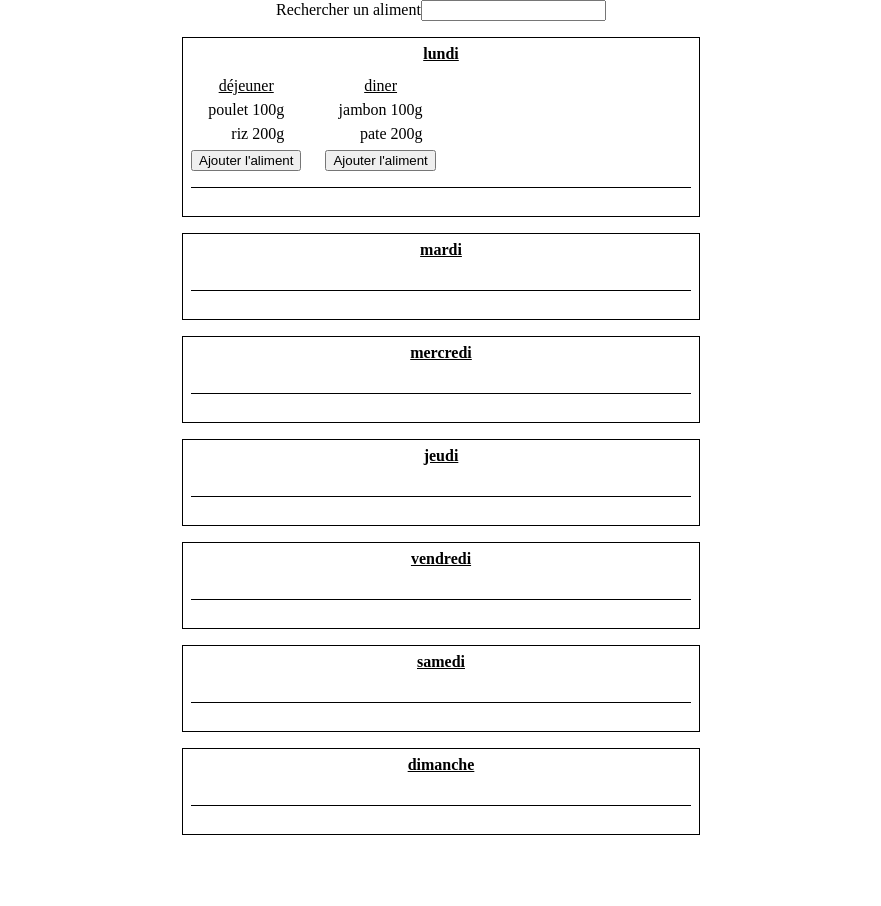
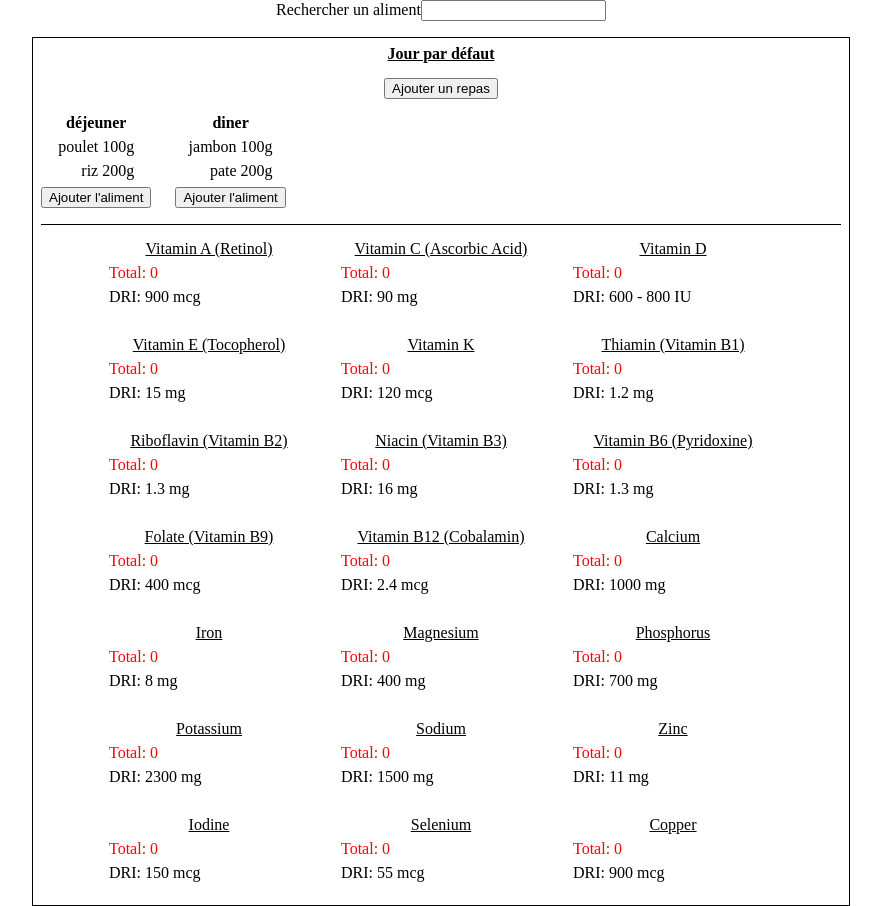
Before and after one commit to Clement-Hue/powerfood, a React (Vite) app: page / in a window 1280 px wide. Shown: the whole page, without its empty margins (199-1080 px from the left). Before the commit the page ends 835 px from the top, so only its background shows below. Built offline with nearby package versions, Linux system fonts and the light colour scheme.

Commit message:
Add color to total nutrients value

```diff
--- a/src/DRI.json
+++ b/src/DRI.json
@@ -0,0 +1,149 @@
+[
+  {
+    "name": "Vitamin A (Retinol)",
+    "DRI": {
+      "amount": 900,
+      "unit": "mcg"
+    }
+  },
+  {
+    "name": "Vitamin C (Ascorbic Acid)",
+    "DRI": {
+      "amount": 90,
+      "unit": "mg"
+    }
+  },
+  {
+    "name": "Vitamin D",
+    "DRI": {
+      "amount": "600 - 800",
+      "unit": "IU"
+    }
+  },
+  {
+    "name": "Vitamin E (Tocopherol)",
+    "DRI": {
+      "amount": 15,
+      "unit": "mg"
+    }
+  },
+  {
+    "name": "Vitamin K",
+    "DRI": {
+      "amount": 120,
+      "unit": "mcg"
+    }
+  },
+  {
+    "name": "Thiamin (Vitamin B1)",
+    "DRI": {
+      "amount": 1.2,
+      "unit": "mg"
+    }
+  },
+  {
+    "name": "Riboflavin (Vitamin B2)",
+    "DRI": {
+      "amount": 1.3,
+      "unit": "mg"
+    }
+  },
+  {
+    "name": "Niacin (Vitamin B3)",
+    "DRI": {
+      "amount": 16,
+      "unit": "mg"
+    }
+  },
+  {
+    "name": "Vitamin B6 (Pyridoxine)",
+    "DRI": {
+      "amount": 1.3,
+      "unit": "mg"
+    }
+  },
+  {
+    "name": "Folate (Vitamin B9)",
+    "DRI": {
+      "amount": 400,
+      "unit": "mcg"
+    }
+  },
+  {
+    "name": "Vitamin B12 (Cobalamin)",
+    "DRI": {
+      "amount": 2.4,
+      "unit": "mcg"
+    }
+  },
+  {
+    "name": "Calcium",
+    "DRI": {
+      "amount": 1000,
+      "unit": "mg"
+    }
+  },
+  {
+    "name": "Iron",
+    "DRI": {
+      "amount": 8,
+      "unit": "mg"
+    }
+  },
+  {
+    "name": "Magnesium",
+    "DRI": {
+      "amount": 400,
+      "unit": "mg"
+    }
+  },
+  {
+    "name": "Phosphorus",
+    "DRI": {
+      "amount": 700,
+      "unit": "mg"
+    }
+  },
+  {
+    "name": "Potassium",
+    "DRI": {
+      "amount": 2300,
+      "unit": "mg"
+    }
+  },
+  {
+    "name": "Sodium",
+    "DRI": {
+      "amount": 1500,
+      "unit": "mg"
+    }
+  },
+  {
+    "name": "Zinc",
+    "DRI": {
+      "amount": 11,
+      "unit": "mg"
+    }
+  },
+  {
+    "name": "Iodine",
+    "DRI": {
+      "amount": 150,
+      "unit": "mcg"
+    }
+  },
+  {
+    "name": "Selenium",
+    "DRI": {
+      "amount": 55,
+      "unit": "mcg"
+    }
+  },
+  {
+    "name": "Copper",
+    "DRI": {
+      "amount": 900,
+      "unit": "mcg"
+    }
+  }
+]
--- a/src/modules/board/components/Day/Day.module.scss
+++ b/src/modules/board/components/Day/Day.module.scss
@@ -4,7 +4,7 @@
   display: flex;
   flex-direction: column;
   align-items: center;
-  min-width: 500px;
+  max-width: 800px;
   min-height: 50px;
   gap: sizing.spacing(2);
   border: var(--border);
--- a/src/modules/board/components/Day/Day.tsx
+++ b/src/modules/board/components/Day/Day.tsx
@@ -1,6 +1,8 @@
 import React from 'react';
 import classes from "./Day.module.scss"
 import {Summary} from "./components";
+import DRI from "src/DRI.json"
+import {Button} from "@shares";
 
 const Day: React.FC<Props> = ({name, children}) => {
     return (
@@ -8,10 +10,11 @@ const Day: React.FC<Props> = ({name, children}) => {
             <div className={classes["day__name"]}>
                 {name}
             </div>
+            <Button>Ajouter un repas</Button>
             <div className={classes["meals-container"]}>
                 {children}
             </div>
-            <Summary/>
+            <Summary nutrients={DRI}/>
         </div>
     );
 };
--- a/src/modules/board/components/Day/components/Summary/Summary.module.scss
+++ b/src/modules/board/components/Day/components/Summary/Summary.module.scss
@@ -3,14 +3,34 @@
 .container {
   display: flex;
   flex-direction: row;
-  gap: sizing.spacing(1);
+  flex-wrap: wrap;
+  gap: sizing.spacing(4);
   min-height: 20px;
-  width: 100%;
   border-top: var(--border);
+  justify-content: center;
+  padding: sizing.spacing(2);
 }
 
 .nutrient-container {
   display: flex;
+  width: 200px;
   flex-direction: column;
   gap: sizing.spacing(1);
 }
+
+.nutrient__name {
+  align-self: center;
+  text-decoration: underline;
+}
+
+.value--positive {
+  color: green;
+}
+
+.value--negative {
+  color: red;
+}
+
+.value--limit {
+  color: yellow;
+}
--- a/src/modules/board/components/Day/components/Summary/Summary.tsx
+++ b/src/modules/board/components/Day/components/Summary/Summary.tsx
@@ -2,22 +2,36 @@ import React from 'react';
 import classes from "./Summary.module.scss"
 
 const Summary: React.FC<Props> = ({nutrients}) => {
+    const valueClass = (DRI: Value, value: Value = {amount: 0, unit: "mcg"}) => {
+        if (value.amount >= DRI.amount) {
+            return "positive";
+        }
+        if (value.amount >= DRI.amount * 0.9) {
+            return "limit"
+        }
+        return "negative"
+    }
     return (
         <div className={classes.container}>
             {nutrients?.map(({name,value, DRI}) => (
-                <div className={classes["nutrient-container"]}>
-                    {name}
-                    {value}
-                    {DRI}
+                <div key={name} className={classes["nutrient-container"]}>
+                    <span className={classes["nutrient__name"]}>{name}</span>
+                    <span className={classes[`value--${valueClass(DRI, value)}`]}>
+                        Total: {!value ? 0 : `${value.amount} ${value.unit}`}</span>
+                    <span>DRI: {DRI.amount} {DRI.unit}</span>
                 </div>
             ))}
         </div>
     );
 };
 
+type Value = {
+    amount: number
+    unit: string
+}
+
 type Props = {
-    /** DRI in mcg */
-    nutrients?: {name: string, DRI: number, value: number}[]
+    nutrients?: {name: string, DRI: Value, value?: Value}[]
 }
 
 export default Summary;
--- a/src/modules/board/components/Layout/Layout.tsx
+++ b/src/modules/board/components/Layout/Layout.tsx
@@ -6,16 +6,10 @@ import Meal from "../Meal";
 
 const Layout = () => {
     const meals = [
-        {day: "lundi", meals: [
-            <Meal name="déjeuner" foods={["poulet 100g", "riz 200g"]} />,
-            <Meal name="diner" foods={["jambon 100g", "pate 200g"]} />,
+        {day: "Jour par défaut", meals: [
+            <Meal key="déjeuner" name="déjeuner" foods={["poulet 100g", "riz 200g"]} />,
+            <Meal key="diner" name="diner" foods={["jambon 100g", "pate 200g"]} />,
             ]},
-        {day: "mardi", meals: []},
-        {day: "mercredi", meals: []},
-        {day: "jeudi", meals: []},
-        {day: "vendredi", meals: []},
-        {day: "samedi", meals: []},
-        {day: "dimanche", meals: []},
     ]
     return (
         <div className={classes.container}>
@@ -24,7 +18,7 @@ const Layout = () => {
             </div>
             <div className={classes["days-container"]}>
                 {meals.map(({day, meals}) => (
-                    <Day name={day}>
+                    <Day key={day} name={day}>
                         {meals}
                     </Day>
                 ))}
--- a/src/modules/board/components/Meal/Meal.module.scss
+++ b/src/modules/board/components/Meal/Meal.module.scss
@@ -8,7 +8,7 @@
 }
 
 .meal__name {
-  text-decoration: underline;
+  font-weight: var(--font-weight-bold);
 }
 
 .food-container {
--- a/src/modules/board/components/Meal/Meal.tsx
+++ b/src/modules/board/components/Meal/Meal.tsx
@@ -10,7 +10,7 @@ const Meal: React.FC<Props> = ({foods, name}) => {
             </span>
             <div className={classes["food-container"]}>
                 {foods?.map((food) => (
-                    <div> {food} </div>
+                    <div key={food}> {food} </div>
                 ))}
             </div>
             <Button>Ajouter l'aliment</Button>
```
